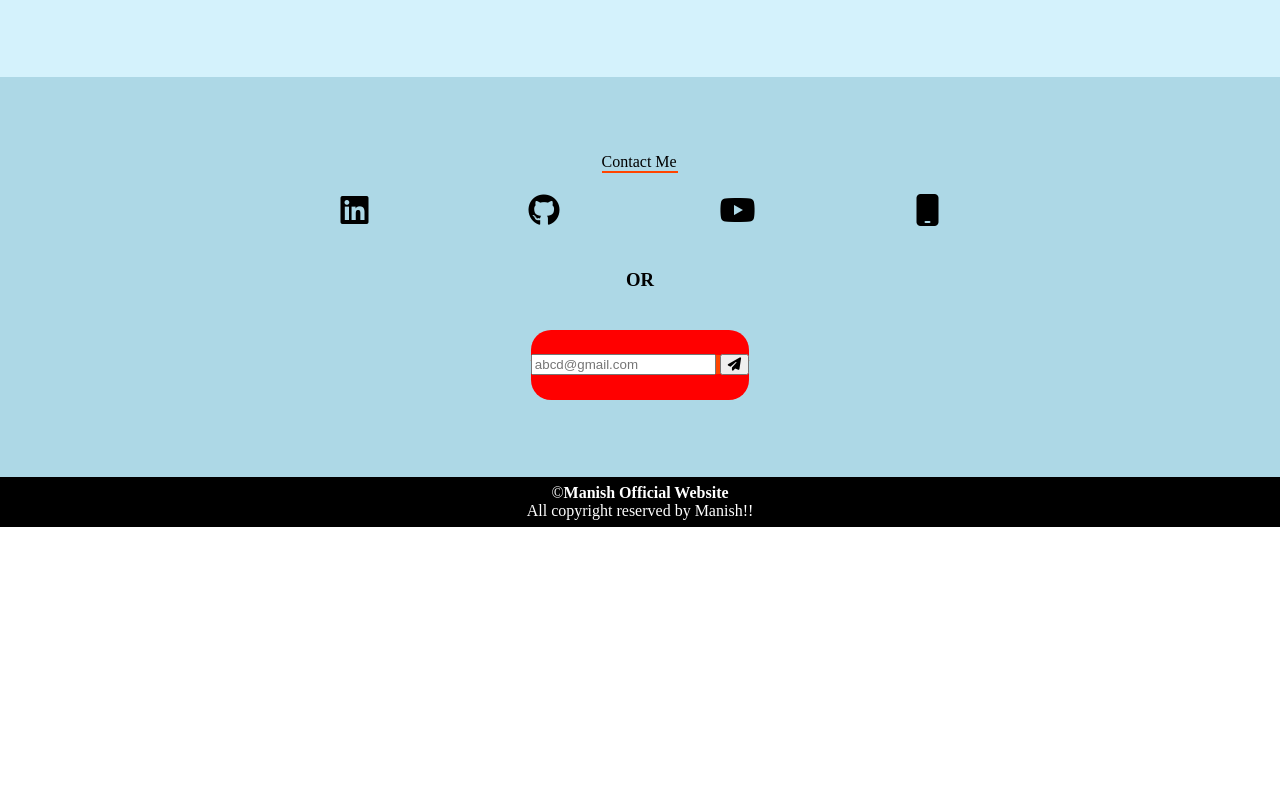
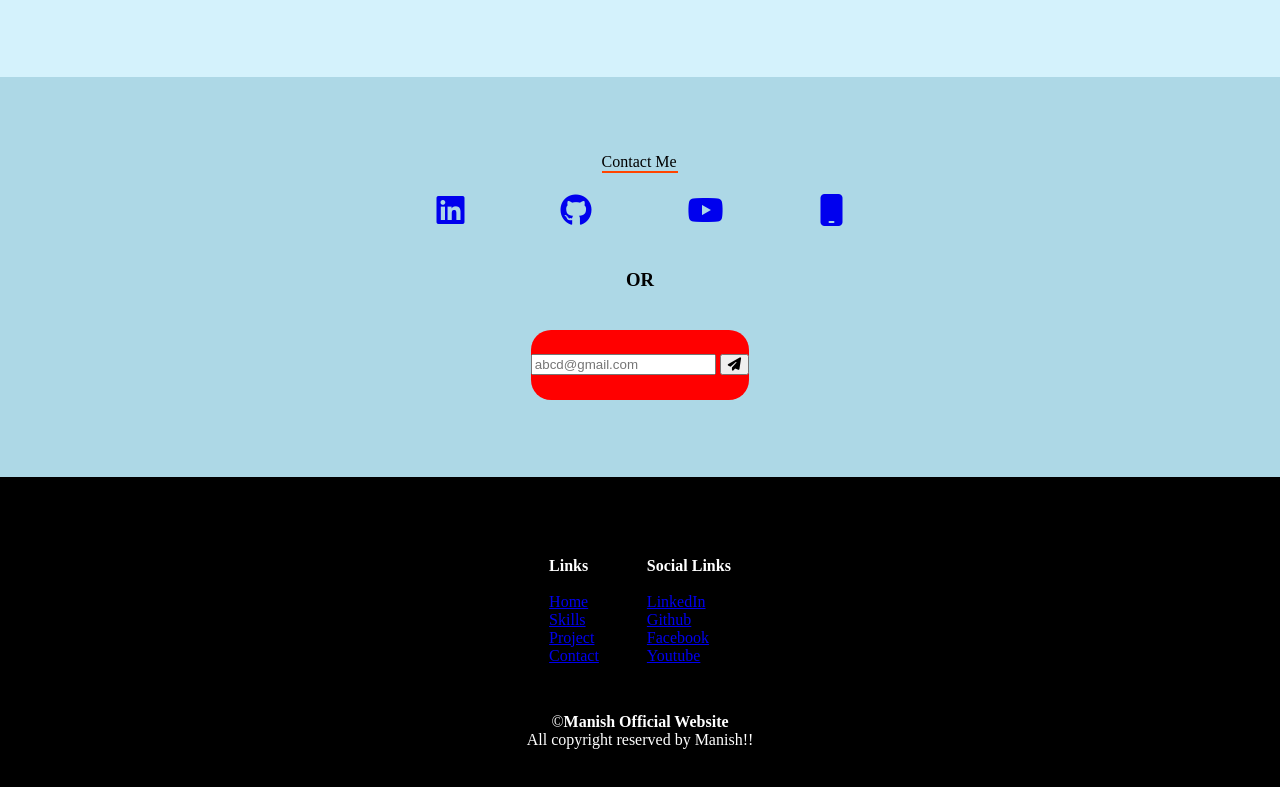
Before and after one commit to manishhh08/nthchild, a plain HTML site: page portfolio/index.html in a window 1280 px wide. Shown: the part 2689-3476 px from the top of the page. Before the commit the page ends 3216 px from the top, so only its background shows below. Drawn offline with Linux system fonts and the light colour scheme.

Commit message:
project section started

```diff
--- a/portfolio/index.html
+++ b/portfolio/index.html
@@ -32,7 +32,6 @@
       <label for="darkmode" id="darkmodelabel">
         <i class="fa-solid fa-circle-half-stroke"></i
       ></label>
-
       <!-- navigation menu -->
       <header>
         <div class="container">
@@ -129,26 +128,13 @@
       <section class="project-section container" id="projects">
         <h2>My Projects</h2>
         <div class="grid project-grid">
-          <div class="project-card">PROJECT</div>
+          <div class="project-card"> project will be here
+          </div>
           <div class="project-card">PROJECT</div>
           <div class="project-card">PROJECT</div>
           <div class="project-card">PROJECT</div>
         </div>
       </section>
-      <!-- about me section -->
-       <!-- <section class="aboutme" id="about">
-        <section class="aboutme container" >
-          <div class="grid hero">
-            <div class="left flex">
-              <img src="./assets/prem.png" alt="prem speaking" />
-            </div>
-            <div class="right flex">
-              <div>Hi I'm <span>Manish</span></div>
-              <div class="tag">Soft. Engineer</div>
-            </div>
-          </div>
-        </section>
-       </section> -->
        <section class="aboutme" id="about">
         <div class="grid_about">
           <div class="left_flex">
@@ -177,10 +163,10 @@
           <div class="contactme">
             <div class="contacthere">Contact Me</div>
             <div class="contactlogo">
-              <span><i class="fa-brands fa-linkedin"></i></span>
-              <span><i class="fa-brands fa-github"></i></span>
-              <span><i class="fa-brands fa-youtube"></i></span>
-              <span><i class="fa-solid fa-mobile"></i></span>
+              <span><a href="https://www.linkedin.com/in/manishlama99/"><i class="fa-brands fa-linkedin"></i></a></span>
+              <span><a href="https://github.com/manishhh08"><i class="fa-brands fa-github"></i></a></span>
+              <span><a href="#home"><i class="fa-brands fa-youtube"></i></a></span>
+              <span><a href="#home"><i class="fa-solid fa-mobile"></i></a></span>
             </div>
             <div><h3>OR</h3></div>
             <div class="contactinput">
@@ -191,24 +177,30 @@
               </div>
             </div>
           </div>
-            <!-- <div class="contactlink">
-             <div class="linkbar"><b>Links</b>
-              <span>Home</span>
-              <span>Skills</span>
-              <span>Project</span>
-              <span>Contact</span>
-            </div>
-            <div class="linkbar-social"><b>Links</b>
-              <span>LinkedIn</span>
-              <span>Github</span>
-              <span>Facebook</span>
-              <span>Youtube</span>
-            </div> -->
         </section>
         <footer>
+          <div class="alllinks">
+            <div class="links"> <b>Links</b> <br>
+              <span><a href="#home">Home</a></span>
+              <span><a href="#skills">Skills</a></span>
+              <span><a href="#projects">Project</a></span>
+              <span><a href="#contact">Contact</a></span>
+            </div>
+            <div class="sociallinks">
+              <b>Social Links</b> <br>
+              <span><a href="https://www.linkedin.com/in/manishlama99/">LinkedIn</a></span>
+              <span><a href="https://github.com/manishhh08">Github</a></span>
+              <span><a href="#about">Facebook</a></span>
+              <span><a href="#contact">Youtube</a></span>
+            </div>
+          </div>
           <span>&copy<b>Manish Official Website</b> </span>
           <span>All copyright reserved by Manish!!</span>
         </footer>
+            <!-- gotohome button -->
+      <!-- <div class="gotohome">
+        <a href="#home"><i class="fa-solid fa-up-long"></i></a>
+      </div> -->
     </div>
   </body>
 </html>
--- a/portfolio/style.css
+++ b/portfolio/style.css
@@ -46,7 +46,11 @@
   #hamburgerMenu:checked ~ label {
     transform: rotate(90deg);
   }
-
+  /* .gotohome {
+    height: 100px;
+    position: right;
+    background-color: orangered;
+  } */
   .hero {
     grid-template-areas:
       "right"
@@ -208,6 +212,8 @@ label[for="hamburgerMenu"] {
   width: 100%;
   height: 400px;
   background-color: red;
+  align-items: center;
+  justify-content: center;
 }
 
 .project-section {
@@ -297,9 +303,6 @@ label[for="hamburgerMenu"] {
 
 /* about me section */
 .aboutme {
-  /* display: flex;
-  align-items: center;
-  justify-content: center; */
   height: 50vh;
   width: 100%;
   background-color: aqua;
@@ -327,7 +330,6 @@ label[for="hamburgerMenu"] {
 }
 .right_flex {
   width: 60%;
-  /* background-color: blue; */
   height: 100%;
 }
 .aboutheader {
@@ -350,7 +352,6 @@ label[for="hamburgerMenu"] {
 .aboutdetails .interest {
   display: flex;
   align-items: left;
-  /* justify-content: center; */
   flex-direction: row;
   margin-top: 10px;
 }
@@ -358,14 +359,9 @@ label[for="hamburgerMenu"] {
   display: flex;
   align-items: left;
   gap: 2rem;
-  /* justify-content: space-evenly; */
-  /* flex-direction: column; */
 }
 /* contact section */
 .contact {
-  /* height: 100vh;
-  width: 100%;
-  background-color: greenyellow; */
   margin-top: 5rem;
 }
 .contact .contactme {
@@ -382,13 +378,11 @@ label[for="hamburgerMenu"] {
   border-bottom: 2px solid;
   border-color: orangered;
   width: 6%;
-  /* margin-left: 5.5rem; */
 }
 .contactme .contactlogo {
   display: flex;
   align-items: center;
-  /* justify-content: space-evenly; */
-  gap: 5em;
+  gap: 3em;
   font-size: 2em;
 }
 .contactme .contactinput {
@@ -398,46 +392,32 @@ label[for="hamburgerMenu"] {
   align-items: center;
   border-radius: 20px;
   height: 70px;
-  /* width: 70px; */
 }
-
-/* change from here */
-.contactme .contactinput .inputarea {
-  border-radius: 30%;
-  border-color: black;
-  background-color: orangered;
-}
-.contactme .contactlink {
-  display: flex;
-  flex-direction: column;
-  justify-content: center;
-  align-items: center;
-  background-color: black;
-  width: 100%;
-  height: 30vh;
-  color: white;
-}
-.contactlink .linkbar {
-  display: flex;
-  flex-direction: column;
-  align-items: flex-start;
-  justify-content: center;
-}
-.contactlink .linkbar-social {
-  display: flex;
-  flex-direction: column;
-  align-items: flex-end;
-  justify-content: center;
-}
-
 /* footer section */
 footer {
   display: flex;
   flex-direction: column;
   align-items: center;
   justify-content: center;
-  height: 50px;
+  height: 40vh;
   width: 100%;
   background-color: black;
   color: white;
 }
+footer .alllinks {
+  display: flex;
+  align-items: center;
+  flex-direction: row;
+  gap: 3rem;
+  margin-bottom: 3rem;
+  margin-top: 2rem;
+  text-decoration: none;
+}
+.alllinks .links {
+  display: flex;
+  flex-direction: column;
+}
+.alllinks .sociallinks {
+  display: flex;
+  flex-direction: column;
+}
```
